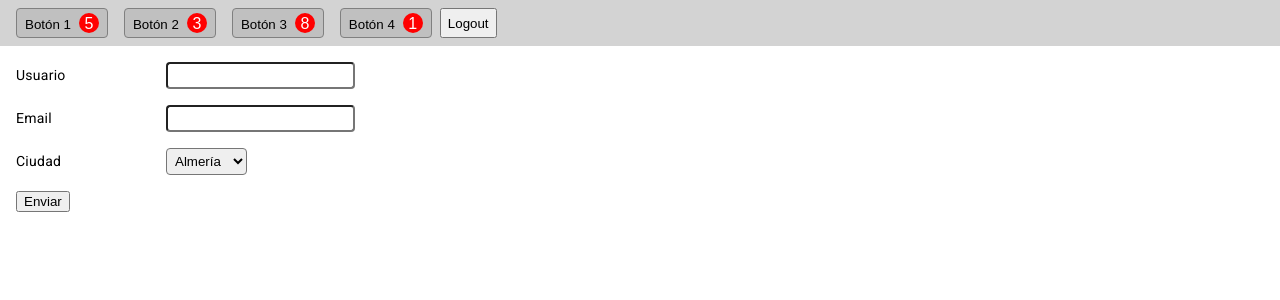
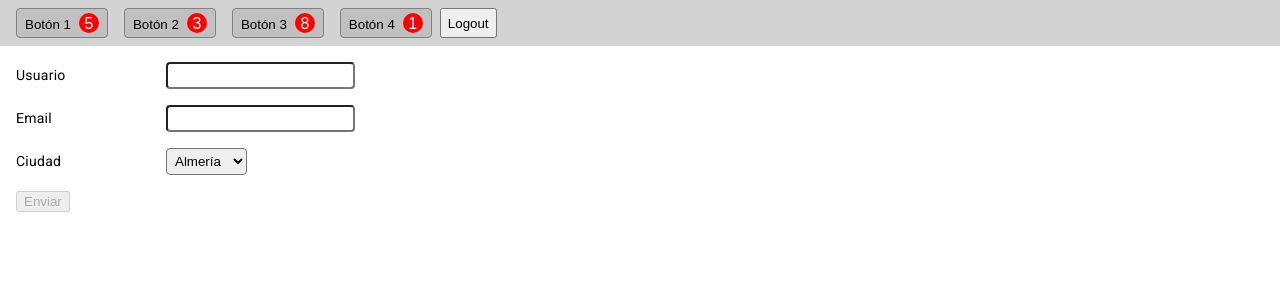
Before and after one commit to gerardoparrajc/componentes-angular, an Angular app: page /formulario in a window 1280 px wide. Shown: the top 300 px of the page. Built offline with nearby package versions, Linux system fonts and the light colour scheme; no server answers.

Commit message:
Añadidos mensajes de error para el email

```diff
--- a/src/app/formulario/formulario.component.html
+++ b/src/app/formulario/formulario.component.html
@@ -10,6 +10,11 @@
     <div class="campo">
       <label for="email">Email</label>
       <input type="email" name="email" id="email" formControlName="email" >
+      <span *ngIf="formulario.get('datosUsuario.email')!.touched">
+        <span class="error" *ngIf="formulario.get('datosUsuario.email')!.hasError('required')">El campo email es obligatorio</span>
+        <span class="error" *ngIf="formulario.get('datosUsuario.email')!.hasError('email')">El email no es válido</span>
+        <span class="error" *ngIf="formulario.get('datosUsuario.email')!.hasError('emailProhibido')">El email tiene que tener dominio @gmail.com</span>
+      </span>
     </div>
   </div>
   <div class="campo">
@@ -20,5 +25,5 @@
       <option value="valencia">Valencia</option>
     </select>
   </div>
-  <button class="btn">Enviar</button>
+  <button [disabled]="!formulario.valid" class="btn">Enviar</button>
 </form>
--- a/src/app/formulario/formulario.component.ts
+++ b/src/app/formulario/formulario.component.ts
@@ -37,7 +37,6 @@ export class FormularioComponent implements OnInit {
 
   onSubmit() {
     console.log(this.formulario);
-    console.log(this.formulario.get('datosUsuario.username'));
   }
 
   nombresProhibidos(control: FormControl): { [s: string]: boolean } | null {
```
